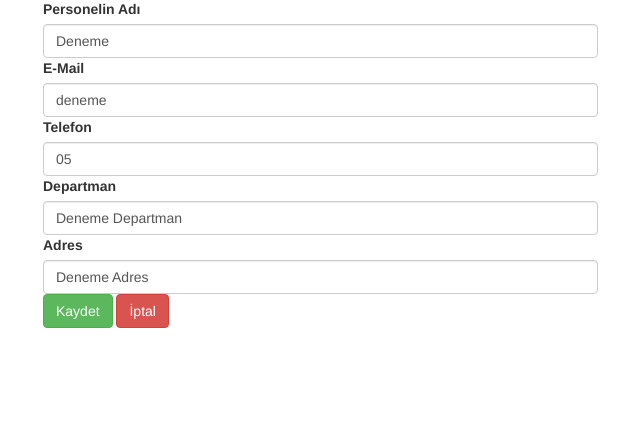
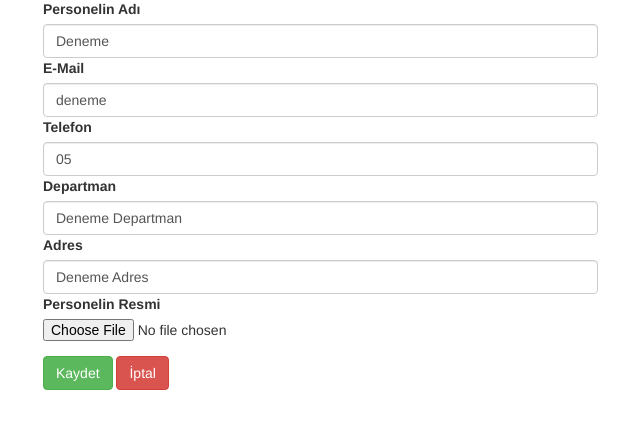
Before and after one commit to cagataycinar/personel_kayit, a CodeIgniter app: page /personel_kayit/personel/update_form/14 in a window 1280 px wide. Shown: the part 88-517 px from the top of the page, without its empty margins (27-667 px from the left). Run offline with CodeIgniter, Linux system fonts and the light colour scheme; data comes from the database, SQL or seed files in the repository.

Commit message:
Personel düzenle sayfasında resmi düzenleyebilmek için analnlar eklendi.

```diff
--- a/application/views/personel_duzenle.php
+++ b/application/views/personel_duzenle.php
@@ -37,6 +37,11 @@
                     <input type="text" class="form-control" name="adres" value="<?php echo $personel->adres; ?>">
                 </div>
 
+                <div class="form-group">
+                    <label for="">Personelin Resmi</label>
+                    <input type="file" name="img_id" id="">
+                </div>
+
                 <button type="submit" class="btn btn-success">Kaydet</button>
                 <a class="btn btn-danger" href="<?php echo base_url(); ?>">İptal</a>
 
```
